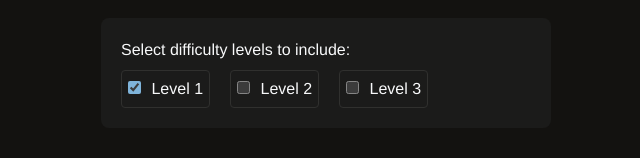
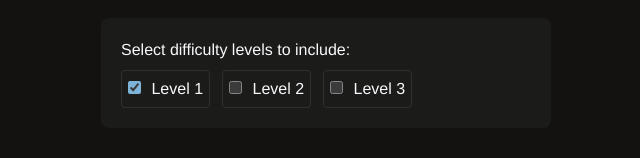
Before and after one commit to BryanHogan/gametolearnkorean, a SvelteKit app: page / in a window 1280 px wide. Shown: the part 182-340 px from the top of the page, without its empty margins (314-954 px from the left). Built offline with nearby package versions, Linux system fonts and the light colour scheme.

Commit message:
css adjustment gap checkbox flexbox

```diff
--- a/src/routes/+page.svelte
+++ b/src/routes/+page.svelte
@@ -346,7 +346,7 @@
             display: flex;
             flex-wrap: wrap;
             justify-content: flex-start;
-            gap: var(--space-m);
+            gap: var(--space-s);
             & >* {
                 border: 1px solid var(--color-neutral-700);
                 padding: var(--space-2xs);
```
